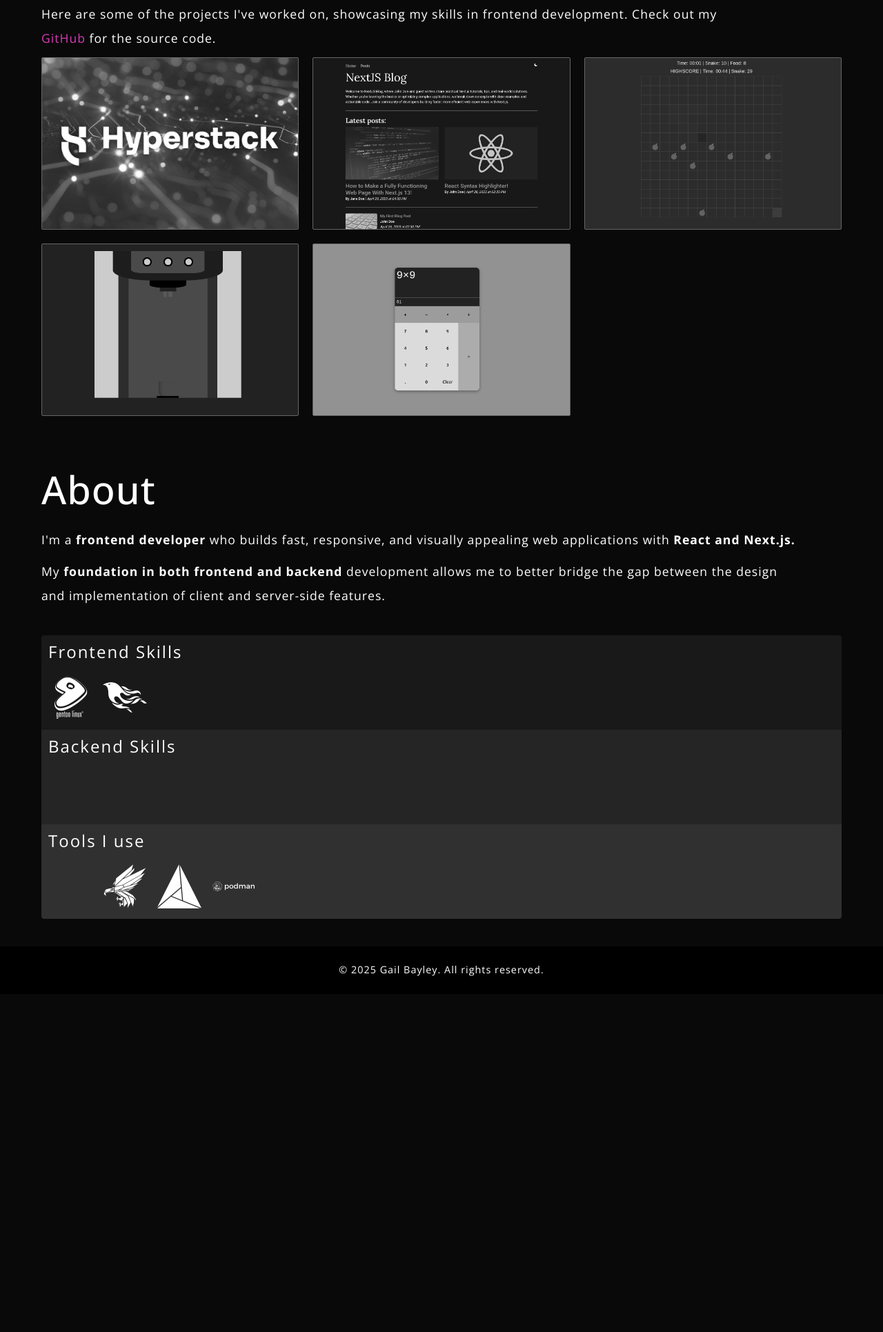
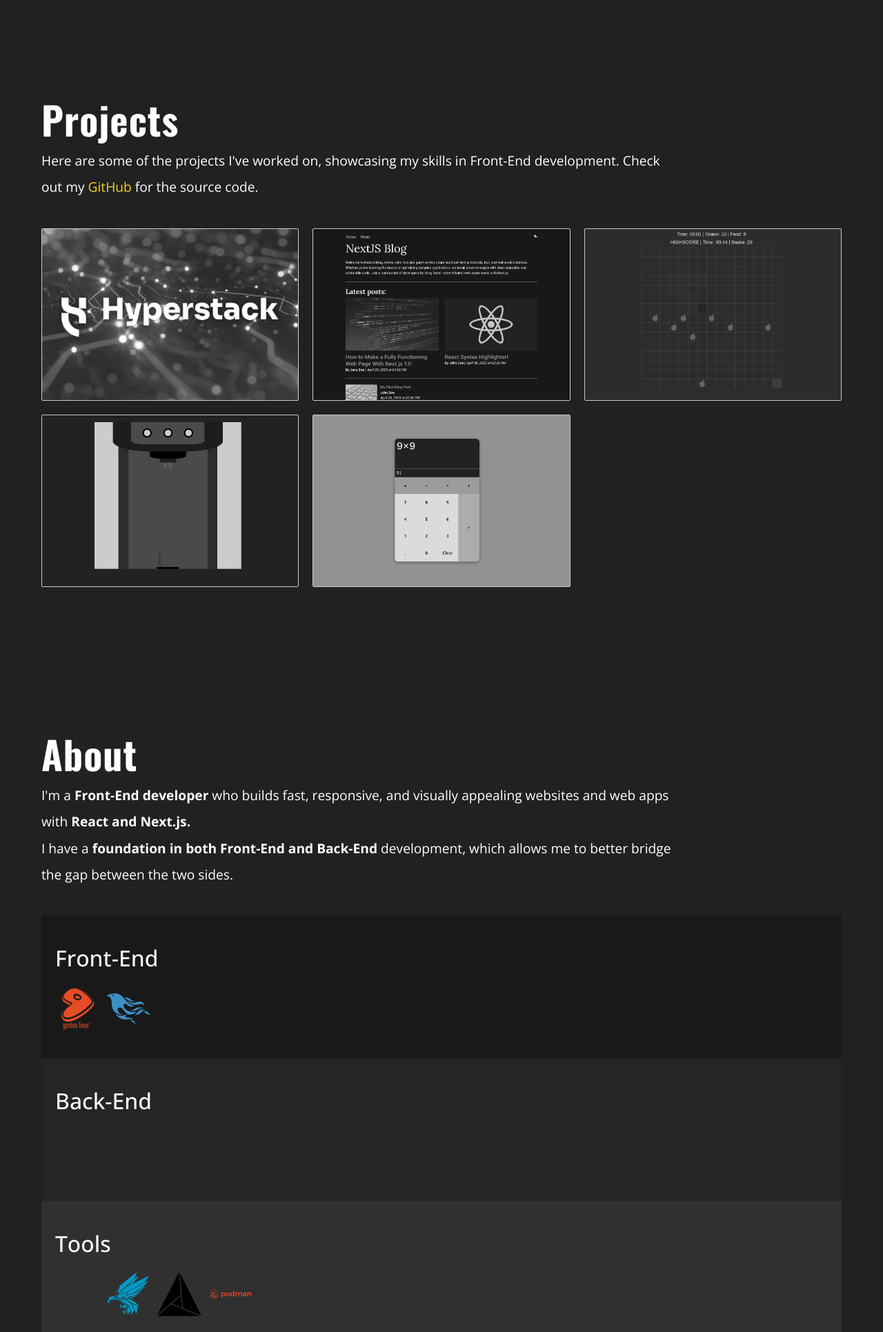
Before and after one commit to GailCodes/portfolio, an Astro site: page / in a window 1280 px wide. Shown: the part 869-2800 px from the top of the page at 69% size. Before the commit the page ends 2310 px from the top, so only its background shows below. Built offline with nearby package versions, Linux system fonts and the light colour scheme; Astro itself is replaced by a stand-in of ours; a web font is replaced by a local one.

Commit message:
redo portfolio styling

```diff
--- a/src/components/HomeLanding/HomeLanding.astro
+++ b/src/components/HomeLanding/HomeLanding.astro
@@ -8,28 +8,18 @@ import Navbar from "../common/Navbar/Navbar.astro";
   <Navbar />
 
   <div class="landing-content">
-    <h1>Hi! I'm Gail</h1>
-    <h4>Front-End Developer with 2 years of experience in the field.</h4>
+    <h1>Hey! I'm Gail.</h1>
+    <h4>Front-End Developer with 2 years experience.</h4>
   </div>
 </main>
 
 <style>
   main {
     position: relative;
-    height: 95vh;
-    background-image: url("/images/home-background.jpg");
+    height: 100vh;
+    background-image: url("/images/home-background-2.jpg");
     background-size: cover;
     background-attachment: fixed;
-  }
-
-  .background-filter {
-    position: absolute;
-    top: 0;
-    left: 0;
-    width: 100%;
-    height: 100%;
-    background-color: rgba(0, 0, 0, 0.6);
-    z-index: 0;
   }
 
   .landing-content {
@@ -41,21 +31,31 @@ import Navbar from "../common/Navbar/Navbar.astro";
 
     height: 100%;
 
-    padding-left: 20px;
-
     z-index: 1;
     color: white;
+    padding: 0 10px;
   }
 
   h1 {
-    font-family: "Edu NSW ACT Cursive", cursive;
-    font-weight: 300;
-    font-size: 5rem;
+    font-family: "Oswald", sans-serif;
+    font-optical-sizing: auto;
+    font-size: 6rem;
   }
 
   h4 {
     font-family: "Open Sans", sans-serif;
     font-weight: 400;
-    font-size: 1.5rem;
+    font-size: 1.6rem;
+  }
+
+  @media screen and (max-width: 768px) {
+    h1 {
+      font-size: 3.5rem;
+    }
+
+    h4 {
+      font-size: 1.1rem;
+      text-align: center;
+    }
   }
 </style>
--- a/src/components/SkillWall/SkillWall.astro
+++ b/src/components/SkillWall/SkillWall.astro
@@ -1,57 +1,21 @@
 ---
-interface Props {
-  title: string;
-  icons: string[];
-  color: string;
-  showTopBorder?: boolean;
-  showBottomBorder?: boolean;
-}
-
-const { title, icons, color, showTopBorder, showBottomBorder } = Astro.props;
+import {
+  backendSkills,
+  frontendSkills,
+  toolsSkills,
+} from "../../data/skill-icons";
+import SkillWallSection from "./SkillWallSection.astro";
 ---
 
-<div
-  class="skills-wall"
-  id="skills-frontend"
-  style={`
-    background-color: ${color};
-    ${showTopBorder ? "border-top-left-radius: 4px; border-top-right-radius: 4px;" : ""}
-    ${showBottomBorder ? "border-bottom-left-radius: 4px; border-bottom-right-radius: 4px;" : ""}
-  `}
->
-  <h5>{title}</h5>
-
-  <div class="grid">
-    {icons.map((icon: string) => <i class={`devicon-${icon}`} />)}
-  </div>
+<div class="skill-wall">
+  <SkillWallSection title="Front-End" icons={frontendSkills} color="#191919" />
+  <SkillWallSection title="Back-End" icons={backendSkills} color="#252525" />
+  <SkillWallSection title="Tools" icons={toolsSkills} color="#303030" />
 </div>
 
 <style>
-  .skills-wall {
-    padding-left: 10px;
-    padding-right: 10px;
-  }
-
-  .skills-wall .grid {
-    display: flex;
-    flex-wrap: wrap;
-    gap: 15px;
-
-    padding-top: 10px;
-    padding-bottom: 15px;
-  }
-
-  .skills-wall h5 {
-    font-family: "Open Sans", sans-serif;
-    font-weight: 300;
-    font-size: 1.5rem;
-    color: var(--primary-color);
-
-    letter-spacing: 2px;
-  }
-
-  i {
-    font-size: 4rem;
-    filter: invert(100%);
+  .skill-wall {
+    position: relative;
+    border-radius: 20px;
   }
 </style>
--- /dev/null
+++ b/src/components/SkillWall/SkillWallSection.astro
@@ -0,0 +1,50 @@
+---
+interface Props {
+  title: string;
+  icons: string[];
+  color: string;
+  showTopBorder?: boolean;
+  showBottomBorder?: boolean;
+}
+
+const { title, icons, color, showTopBorder, showBottomBorder } = Astro.props;
+---
+
+<div
+  class="skill-wall-section"
+  id="skills-frontend"
+  style={`
+    background-color: ${color};
+  `}
+>
+  <h5>{title}</h5>
+
+  <div class="grid">
+    {icons.map((icon: string) => <i class={`devicon-${icon}`} />)}
+  </div>
+</div>
+
+<style>
+  .skill-wall-section {
+    padding: 40px 20px;
+  }
+
+  .skill-wall-section .grid {
+    display: flex;
+    flex-wrap: wrap;
+    gap: 10px;
+  }
+
+  .skill-wall-section h5 {
+    font-family: "Open Sans", sans-serif;
+    font-weight: 500;
+    font-size: 2rem;
+    color: var(--primary-color);
+
+    padding-bottom: 20px;
+  }
+
+  i {
+    font-size: 4rem;
+  }
+</style>
--- a/src/components/common/BackgroundFilter/BackgroundFilter.astro
+++ b/src/components/common/BackgroundFilter/BackgroundFilter.astro
@@ -8,7 +8,7 @@ const { opacity } = Astro.props;
 
 <div
   class="background-filter"
-  style={`background-color: rgba(0, 0, 0, ${opacity || "0.5"})`}
+  style={`background-color: rgba(0, 0, 0, ${opacity || "0.4"})`}
 >
 </div>
 
@@ -19,7 +19,6 @@ const { opacity } = Astro.props;
     left: 0;
     width: 100%;
     height: 100%;
-    /* background-color: rgba(0, 0, 0, 0.8); */
     z-index: 0;
   }
 </style>
--- a/src/components/common/Container/Container.astro
+++ b/src/components/common/Container/Container.astro
@@ -6,12 +6,16 @@
   .container {
     display: flex;
     flex-direction: column;
-    gap: 50px;
+    gap: 200px;
 
     max-width: 1200px;
-    margin: 0 auto;
+
+    padding-top: 200px;
+    padding-bottom: 200px;
     padding-left: 20px;
     padding-right: 20px;
+
+    margin: 0 auto;
     margin-bottom: 40px;
   }
 </style>
--- a/src/components/common/Footer/Footer.astro
+++ b/src/components/common/Footer/Footer.astro
@@ -2,14 +2,11 @@
 import Paragraph from "../Typography/Paragraph.astro";
 ---
 
-<footer>
-  <Paragraph fontSize="0.9rem">
-    &copy; 2025 Gail Bayley. All rights reserved.
-  </Paragraph>
-</footer>
+<footer>&copy; 2025 Gail Bayley. All rights reserved.</footer>
 
 <style>
   footer {
+    font-size: 1rem;
     color: var(--primary-color);
     text-align: center;
 
--- a/src/components/common/Navbar/Navbar.astro
+++ b/src/components/common/Navbar/Navbar.astro
@@ -23,13 +23,13 @@
     display: flex;
     align-items: center;
     justify-content: center;
-    gap: 2rem;
+    gap: 3rem;
 
     list-style: none;
   }
 
   nav a {
-    font-size: 1.1rem;
+    font-size: 1rem;
     font-weight: 400;
     color: var(--primary-color);
 
--- a/src/components/common/Typography/H1.astro
+++ b/src/components/common/Typography/H1.astro
@@ -2,9 +2,13 @@
 
 <style>
   h1 {
-    font-weight: 500;
+    font-family: "Oswald", sans-serif;
+    font-weight: 700;
     font-size: 3.5rem;
     color: var(--primary-color);
     letter-spacing: 1px;
+
+    margin: 0;
+    padding: 0;
   }
 </style>
--- a/src/components/common/Typography/Paragraph.astro
+++ b/src/components/common/Typography/Paragraph.astro
@@ -2,17 +2,19 @@
 interface Props {
   fontSize?: string;
 }
+
+const fontSizeDefault = "1.2rem";
 ---
 
-<p style={`font-size: ${Astro.props.fontSize || "1.1rem"}`}>
+<p style={`font-size: ${Astro.props.fontSize || fontSizeDefault}`}>
   <slot />
 </p>
 
 <style>
   p {
+    color: var(--primary-color);
     font-family: "Open Sans", sans-serif;
     font-weight: 400;
-    letter-spacing: 1px;
-    color: var(--primary-color);
+    line-height: 2;
   }
 </style>
--- a/src/components/common/Typography/TextBlock/TextBlock.astro
+++ b/src/components/common/Typography/TextBlock/TextBlock.astro
@@ -5,11 +5,14 @@ interface Props {
 }
 
 const { maxCharacterWidth, bottomMargin } = Astro.props;
+
+const maxCharacterWidthDefault = 100;
+const bottomMarginDefault = "40px";
 ---
 
 <div
   class="text-block"
-  style={`max-width: ${maxCharacterWidth}ch; margin-bottom: ${bottomMargin || "10px"}`}
+  style={`max-width: ${maxCharacterWidth || maxCharacterWidthDefault}ch; margin-bottom: ${bottomMargin || bottomMarginDefault}`}
 >
   <slot />
 </div>
--- a/src/data/skill-icons.ts
+++ b/src/data/skill-icons.ts
@@ -1,23 +1,23 @@
 export const frontendSkills = [
-  "html5-plain-wordmark",
-  "css3-plain-wordmark",
-  "javascript-plain",
-  "typescript-plain",
-  "react-original-wordmark",
+  "html5-plain-wordmark colored",
+  "css3-plain-wordmark colored",
+  "javascript-plain colored",
+  "typescript-plain colored",
+  "react-original-wordmark colored",
   "nextjs-original-wordmark",
 ];
 
 export const backendSkills = [
-  "nodejs-plain-wordmark",
-  "php-plain",
-  "mysql-plain-wordmark",
+  "nodejs-plain-wordmark colored",
+  "php-plain colored",
+  "mysql-plain-wordmark colored",
 ];
 
 export const toolsSkills = [
-  "jira-plain-wordmark",
-  "docker-plain-wordmark",
+  "jira-plain-wordmark colored",
+  "docker-plain-wordmark colored",
   "github-original-wordmark",
-  "git-plain-wordmark",
+  "git-plain-wordmark colored",
   "vercel-original-wordmark",
-  "npm-original-wordmark",
+  "npm-original-wordmark colored",
 ];
--- a/src/layouts/Layout.astro
+++ b/src/layouts/Layout.astro
@@ -18,15 +18,15 @@ import "devicon/devicon.min.css";
 
 <style is:global>
   /* Fonts */
-  @import url("https://fonts.googleapis.com/css2?family=Edu+NSW+ACT+Cursive:wght@400..700&display=swap");
+  @import url("https://fonts.googleapis.com/css2?family=Oswald:wght@200..700&display=swap");
   @import url("https://fonts.googleapis.com/css2?family=Open+Sans:ital,wght@0,300..800;1,300..800&display=swap");
 
   /* Variables */
   :root {
     --primary-color: #ffffff;
-    --secondary-color: #000000;
-    --background-color: #090909;
-    --accent-color: #d83bb6;
+    --secondary-color: #1b1b1b;
+    --background-color: #212121;
+    --accent-color: #facf26;
   }
 
   /* Globals */
@@ -47,7 +47,7 @@ import "devicon/devicon.min.css";
   body {
     font-family: "Open Sans", sans-serif;
     background-color: var(--background-color);
-    line-height: 2;
+    /* line-height: 2; */
   }
 
   a {
--- a/src/pages/index.astro
+++ b/src/pages/index.astro
@@ -26,10 +26,10 @@ import Layout from "../layouts/Layout.astro";
     <section id="projects">
       <H1>Projects</H1>
 
-      <TextBlock maxCharacterWidth={110}>
+      <TextBlock>
         <Paragraph>
           Here are some of the projects I've worked on, showcasing my skills in
-          frontend development. Check out my <a
+          Front-End development. Check out my <a
             href="https://github.com/GailCodes"
             target="_blank">GitHub</a
           > for the source code.</Paragraph
@@ -42,36 +42,22 @@ import Layout from "../layouts/Layout.astro";
     <section id="about">
       <H1>About</H1>
 
-      <TextBlock maxCharacterWidth={120}>
+      <TextBlock>
         <Paragraph>
-          I'm a <SpanBold>frontend developer</SpanBold> who builds fast, responsive,
-          and visually appealing web applications with <SpanBold
+          I'm a <SpanBold>Front-End developer</SpanBold> who builds fast, responsive,
+          and visually appealing websites and web apps with <SpanBold
             >React and Next.js.</SpanBold
           >
         </Paragraph>
-      </TextBlock>
 
-      <TextBlock maxCharacterWidth={120} bottomMargin="40px">
         <Paragraph>
-          My <SpanBold>foundation in both frontend and backend</SpanBold> development allows me to better bridge the gap between the design and implementation of client and server-side features.
+          I have a <SpanBold>foundation in both Front-End and Back-End</SpanBold
+          >
+          development, which allows me to better bridge the gap between the two sides.
         </Paragraph>
       </TextBlock>
 
-      <SkillWall
-        title="Frontend Skills"
-        icons={frontendSkills}
-        color="#191919"
-        showTopBorder
-      />
-
-      <SkillWall title="Backend Skills" icons={backendSkills} color="#252525" />
-
-      <SkillWall
-        title="Tools I use"
-        icons={toolsSkills}
-        color="#303030"
-        showBottomBorder
-      />
+      <SkillWall />
     </section>
   </Container>
 
```
Also changed, not shown: public/images/home-background-2.jpg (added), public/images/home-background-3.jpg (added), 1 other file.
